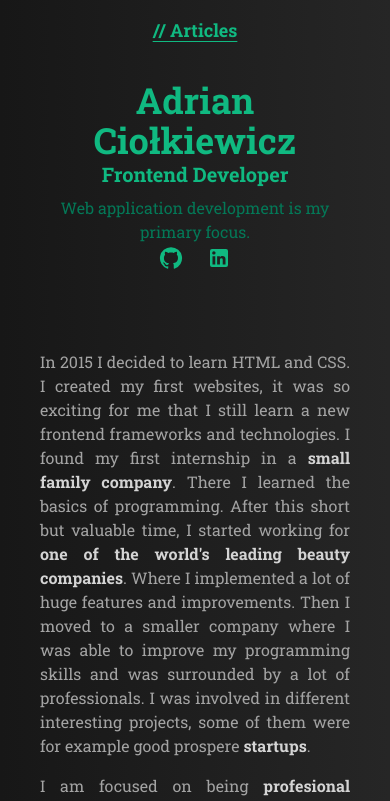
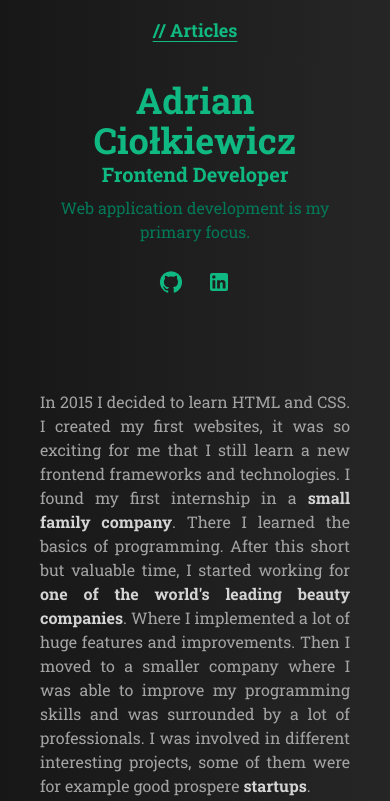
Before and after one commit to TimmyFight/PortfolioPage, a Next.js app: page / in a window 390 px wide. Shown: the top 801 px of the page. Built offline with nearby package versions, Linux system fonts and the light colour scheme; no server answers; the database is empty.

Commit message:
feat: Set backdrop for mobile nav, rename about position, add padding for About section

```diff
--- a/app/components/Molecules/Menu/Menu.tsx
+++ b/app/components/Molecules/Menu/Menu.tsx
@@ -19,7 +19,7 @@ const Menu = () => {
   return (
     <nav
       data-testid="menu"
-      className="max-lg:fixed max-lg:top-0 max-lg:py-4 max-lg:bg-gradient-to-r from-neutral-900 to-neutral-800 max-lg:w-full">
+      className="max-lg:fixed max-lg:top-0 max-lg:py-4 max-lg:bg-gradient-to-r from-neutral-900 to-neutral-800 max-lg:w-full max-lg:backdrop-blur-sm max-lg:backdrop-opacity-10">
       <ul className="flex flex-col align-start gap-4">
         {MAIN_MENU_ITEMS.map((item) => (
           <MenuItem key={item.name} item={item} />
--- a/app/components/Molecules/SocialFooter/SocialFooter.tsx
+++ b/app/components/Molecules/SocialFooter/SocialFooter.tsx
@@ -7,7 +7,7 @@ const SocialFooter = () => {
   return (
     <footer
       data-testid="socialFooter"
-      className="flex gap-6 items-center max-lg:justify-center lg:absolute lg:bottom-10">
+      className="flex gap-6 items-center max-lg:justify-center lg:absolute lg:bottom-10 max-lg:mt-6">
       {SOCIAL_ITEMS.map((social) => {
         return (
           <Link key={social.name} href={social.href} target="_blank">
--- a/app/components/Organisms/AboutSection/AboutSection.tsx
+++ b/app/components/Organisms/AboutSection/AboutSection.tsx
@@ -24,8 +24,7 @@ const AboutSection = () => {
       ref={aboutRef}
       data-observe="true"
       id="about"
-      className="pt-10 lg:pt-28"
-      data-testid="aboutSection">
+      className="pt-14 lg:pt-28">
       <Typography>
         <>
           In 2015 I decided to learn HTML and CSS. I created my first websites,
--- a/constants/index.ts
+++ b/constants/index.ts
@@ -1,5 +1,5 @@
 export const MAIN_MENU_ITEMS = [
-  { name: "// About", href: "./#about" },
+  { name: "// Get to know me better", href: "./#about" },
   { name: "// Experience", href: "./#experience" },
   { name: "// Projects", href: "./#projects" },
   { name: "// Articles", href: "./#articles" },
@@ -7,5 +7,8 @@ export const MAIN_MENU_ITEMS = [
 
 export const SOCIAL_ITEMS = [
   { name: "GitHub", href: "https://github.com/TimmyFight" },
-  { name: "LinkedIn", href: "https://www.linkedin.com/in/adrian-cio%C5%82kieiwcz/" },
+  {
+    name: "LinkedIn",
+    href: "https://www.linkedin.com/in/adrian-cio%C5%82kieiwcz/",
+  },
 ];
```
